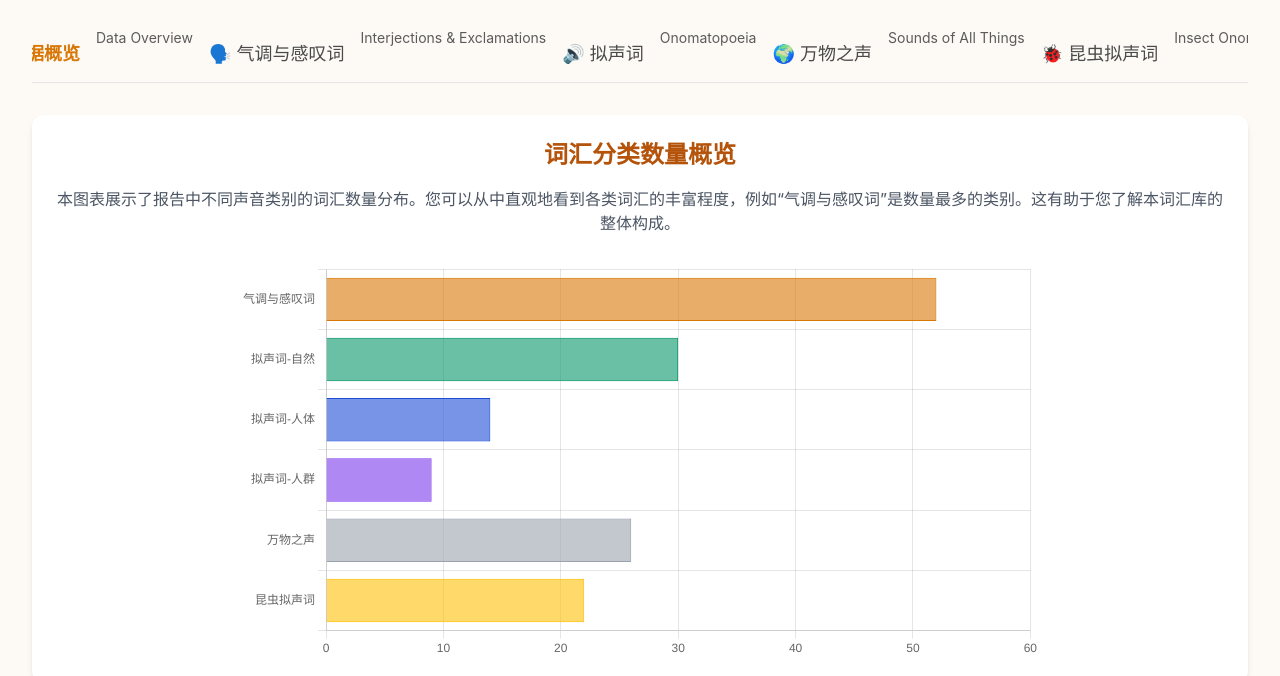
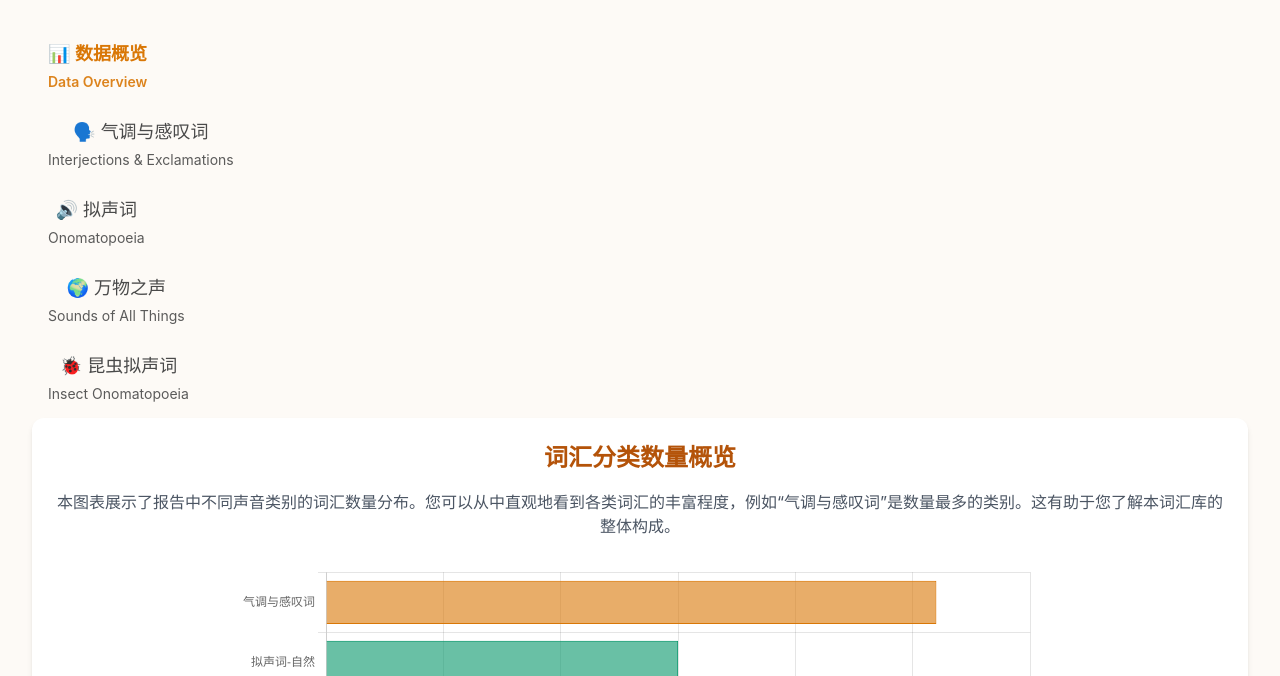
Before and after one commit to monokumazx/Bilingual_Chinese_English, a plain HTML site: page index.html in a window 1280 px wide. Shown: the part 124-800 px from the top of the page. Drawn offline with nearby package versions, Linux system fonts and the light colour scheme.

Commit message:
Update index.html

```diff
--- a/index.html
+++ b/index.html
@@ -59,25 +59,36 @@
             <p class="text-4xl font-bold text-red-800 mb-2">中英声音词典：双语发音词汇</p>
         </header>
 
-        <nav class="flex justify-center border-b border-gray-200 mb-8 overflow-x-auto whitespace-nowrap">
-            <button class="nav-item nav-active text-lg px-4 py-3 rounded-t-lg" data-tab="dashboard">📊 数据概览</button>
+<!-- 📊 数据概览 (Data Overview) -->
+<button class="nav-item nav-active text-lg px-4 py-3 rounded-t-lg flex flex-col items-center justify-center" data-tab="dashboard">
+    <span class="mb-1">📊 数据概览</span>
     <span class="text-sm opacity-90">Data Overview</span>
 </button>
 
-            <button class="nav-item text-lg px-4 py-3 rounded-t-lg" data-tab="interjections">🗣️ 气调与感叹词</button>
+<!-- 🗣️ 气调与感叹词 (Interjections & Exclamations) -->
+<button class="nav-item text-lg px-4 py-3 rounded-t-lg flex flex-col items-center justify-center" data-tab="interjections">
+    <span class="mb-1">🗣️ 气调与感叹词</span>
     <span class="text-sm opacity-90">Interjections & Exclamations</span>
 </button>
 
-            <button class="nav-item text-lg px-4 py-3 rounded-t-lg" data-tab="onomatopoeia">🔊 拟声词</button>
+<!-- 🔊 拟声词 (Onomatopoeia) -->
+<button class="nav-item text-lg px-4 py-3 rounded-t-lg flex flex-col items-center justify-center" data-tab="onomatopoeia">
+    <span class="mb-1">🔊 拟声词</span>
     <span class="text-sm opacity-90">Onomatopoeia</span>
 </button>
-            <button class="nav-item text-lg px-4 py-3 rounded-t-lg" data-tab="otherSounds">🌍 万物之声</button>
+
+<!-- 🌍 万物之声 (Sounds of All Things) -->
+<button class="nav-item text-lg px-4 py-3 rounded-t-lg flex flex-col items-center justify-center" data-tab="otherSounds">
+    <span class="mb-1">🌍 万物之声</span>
     <span class="text-sm opacity-90">Sounds of All Things</span>
 </button>
 
-            <button class="nav-item text-lg px-4 py-3 rounded-t-lg" data-tab="insectOnomatopoeia">🐞 昆虫拟声词</button>
+<!-- 🐞 昆虫拟声词 (Insect Onomatopoeia) -->
+<button class="nav-item text-lg px-4 py-3 rounded-t-lg flex flex-col items-center justify-center" data-tab="insectOnomatopoeia">
+    <span class="mb-1">🐞 昆虫拟声词</span>
     <span class="text-sm opacity-90">Insect Onomatopoeia</span>
 </button>
+
 
         </nav>
 
```
Lines whose indentation alone changed are shown as unchanged.
